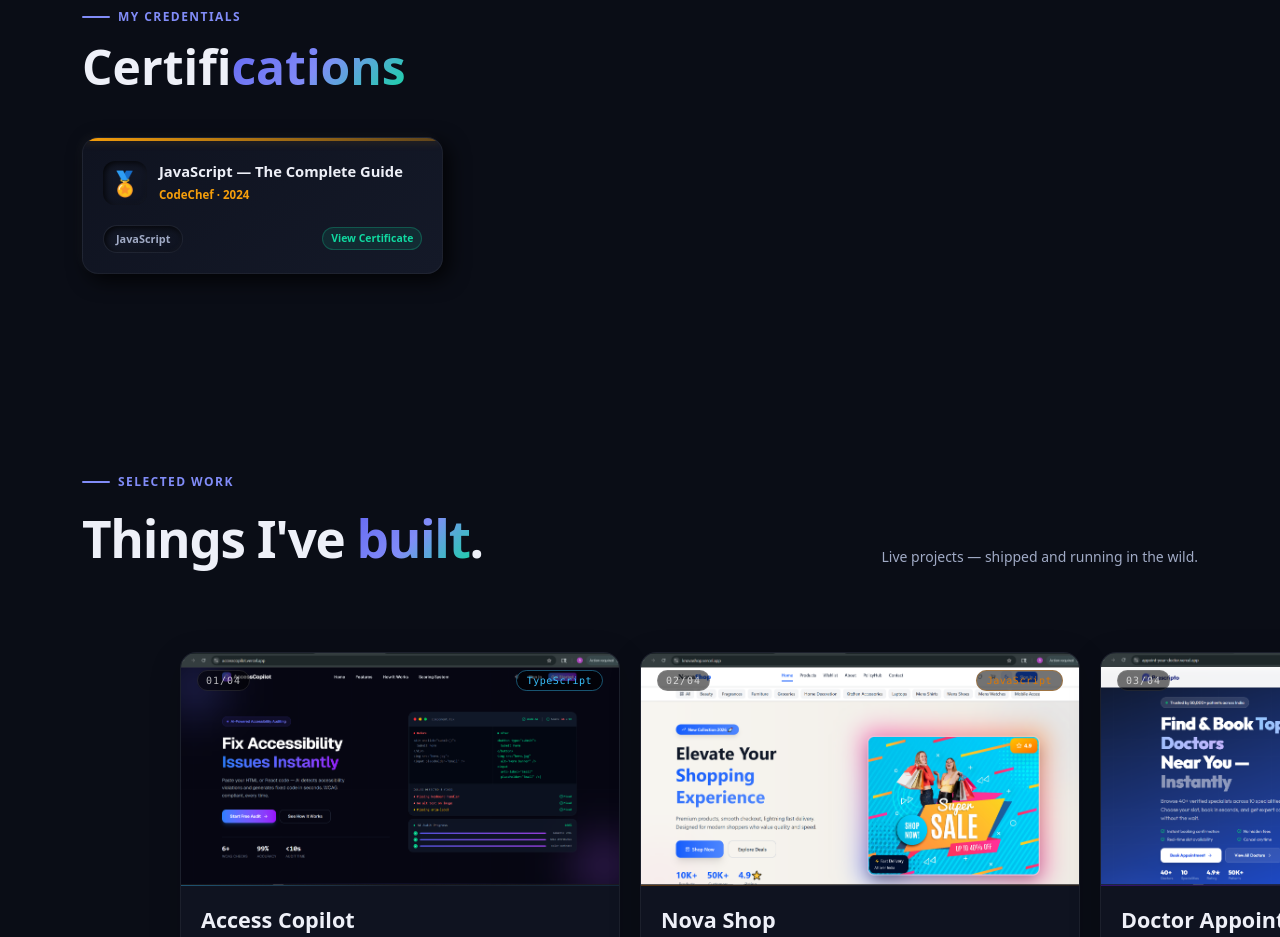
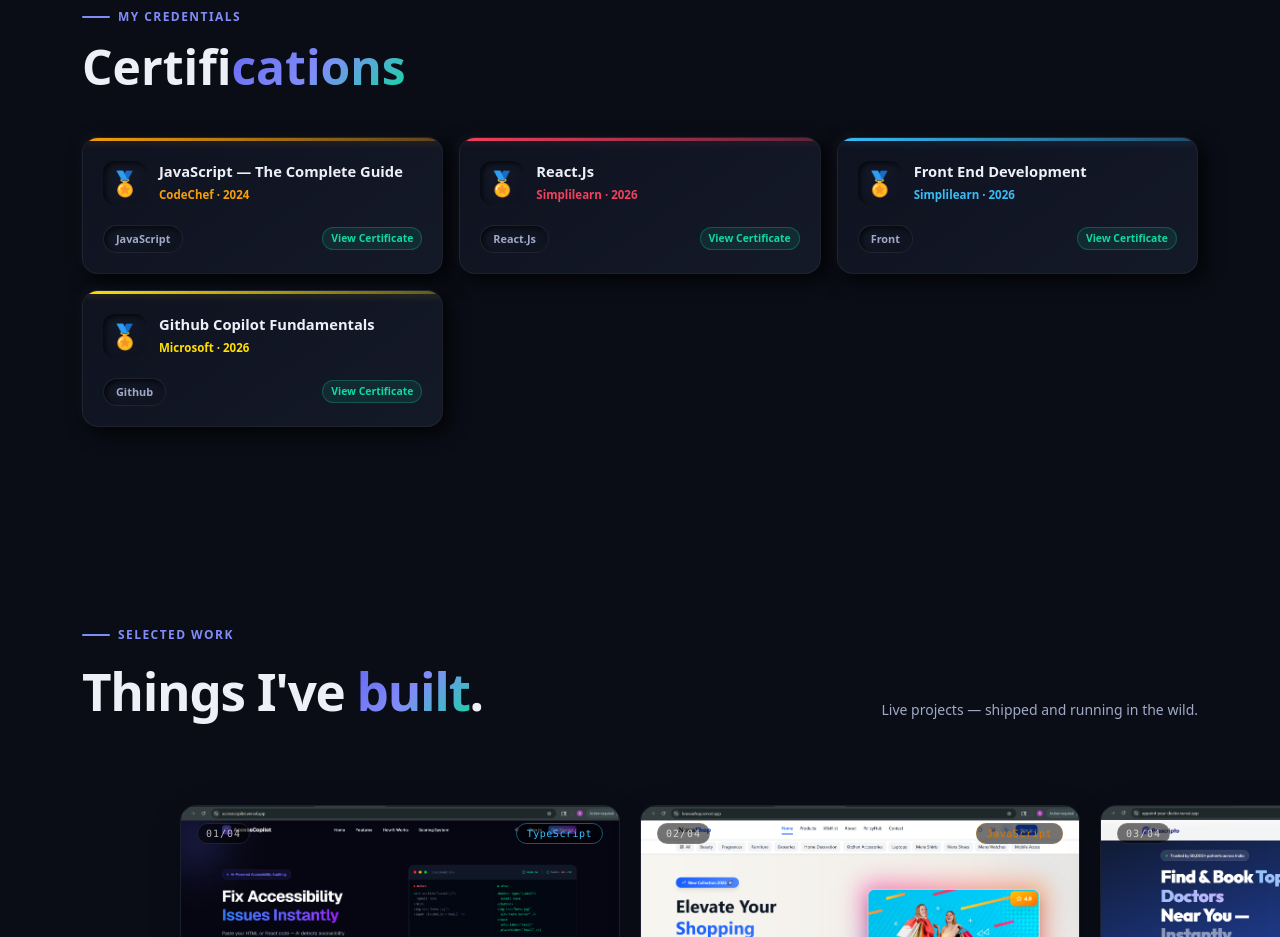
Before and after one commit to tripathipawan/Portfolio, a React (Vite) app: page / in a window 1280 px wide. Shown: the part 4800-5737 px from the top of the page. Built offline with nearby package versions, Linux system fonts and the light colour scheme.

Commit message:
Add Certificate

```diff
--- a/src/data/index.ts
+++ b/src/data/index.ts
@@ -174,8 +174,34 @@
     icon: "🏅",
     URL: "https://www.codechef.com/certificates/public/5292983",
   },
+  {
+    id: 3,
+    name: "React.Js ",
+    platform: "Simplilearn",
+    year: "2026",
+    color: "#f43f5e",
+    icon: "🏅",
+    URL: "https://simpli-web.app.link/e/6HuscrCV03b",
+  },
+  {
+    id: 4,
+    name: "Front End Development",
+    platform: "Simplilearn",
+    year: "2026",
+    color: "#38bdf8",
+    icon: "🏅",
+    URL: "https://simpli-web.app.link/e/5z6MY9nI33b",
+  },
+    {
+    id: 2,
+    name: "Github Copilot Fundamentals",
+    platform: "Microsoft",
+    year: "2026",
+    color: "#ffe000",
+    icon: "🏅",
+    URL: "https://simpli-web.app.link/e/gUKkBxqI33b",
+  },
 ]
-
 
 // ─── Services ────────────────────────────────────────────────────────────────
 export const services = [
```
Also changed, not shown: 1 other file (tests, documents, lock files or other folders).
